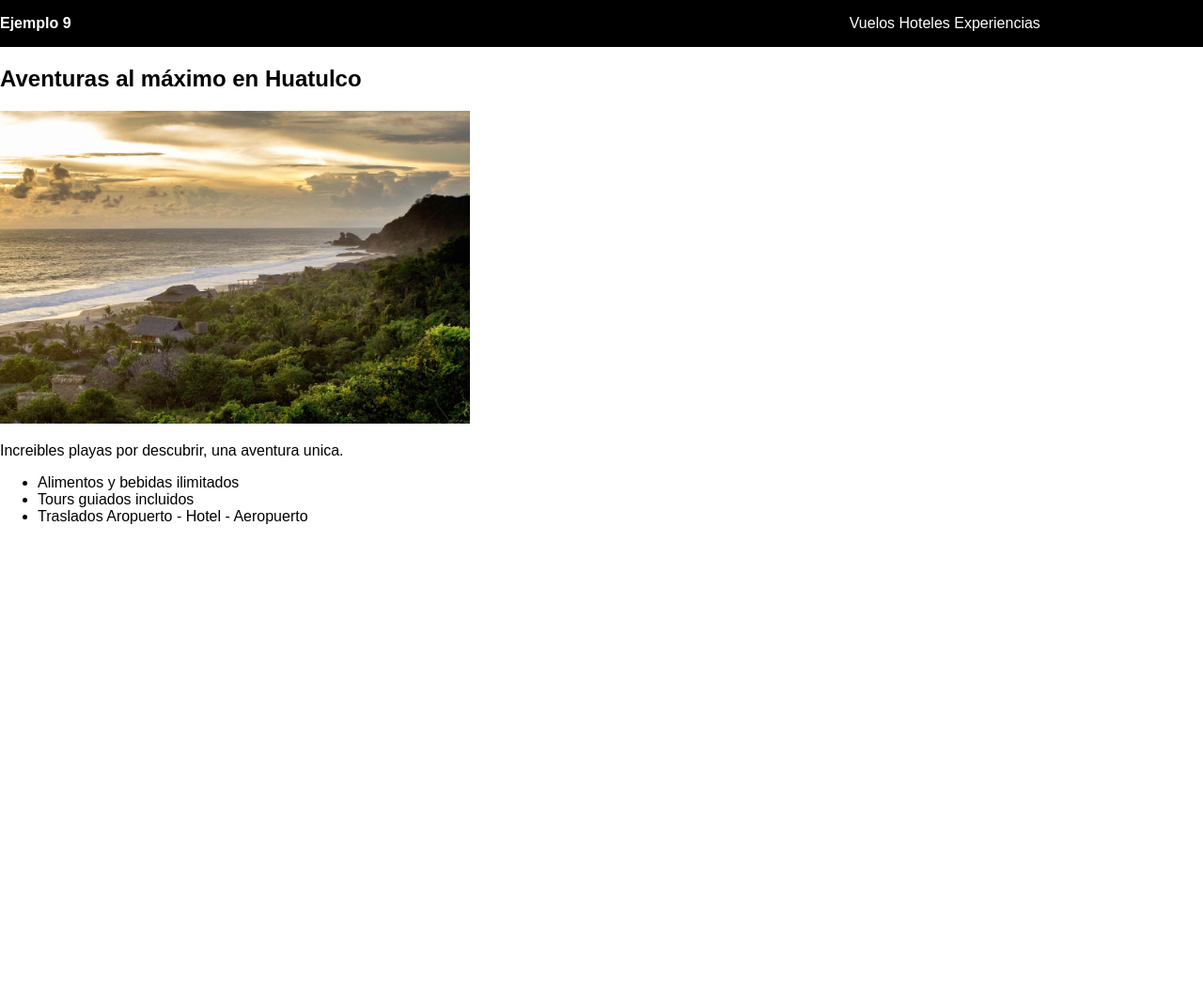
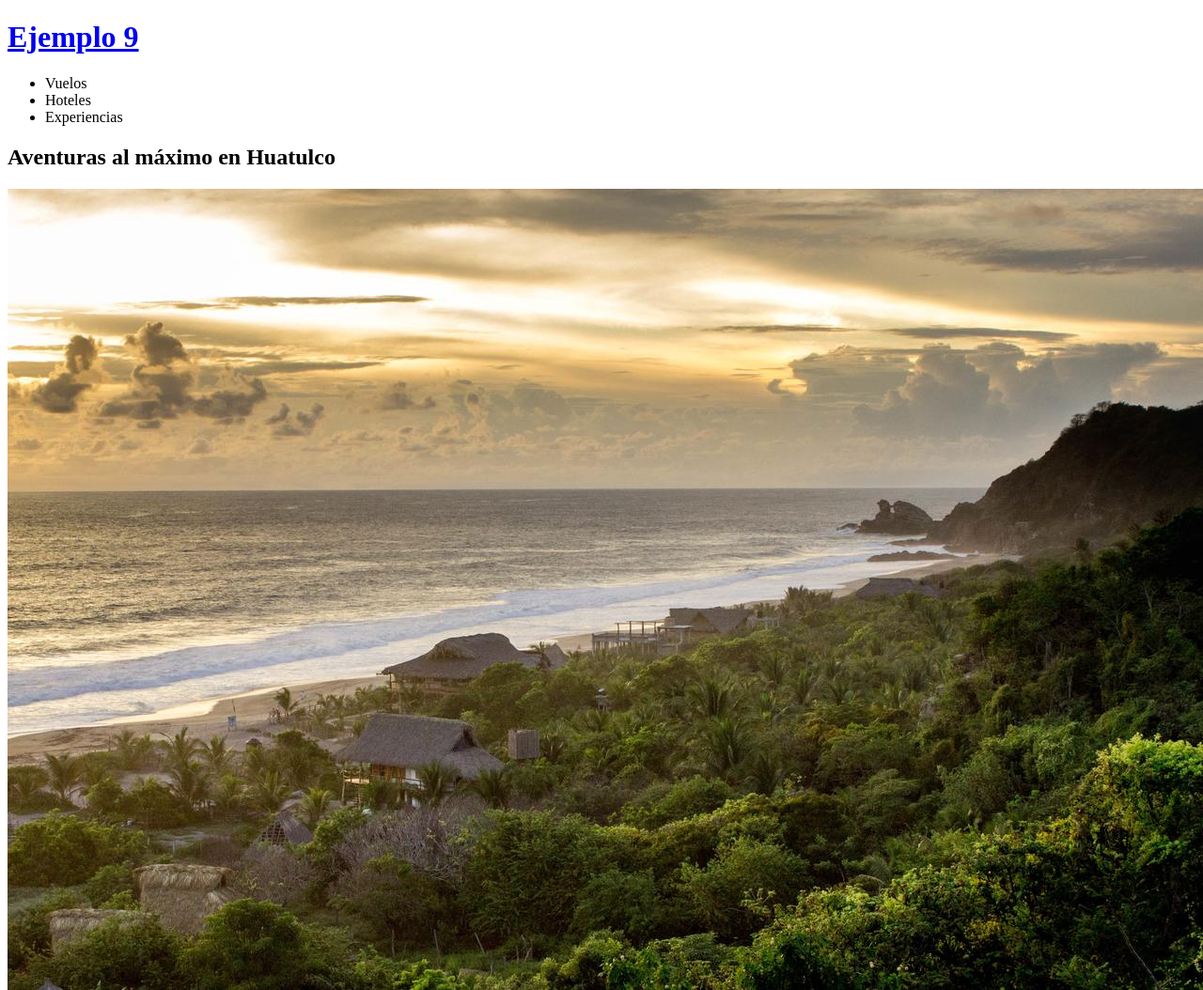
Before and after one commit to DarCortes/ejemplo10-real, a plain HTML site: page huatulco.html in a window 1280 px wide. Shown: the top 1054 px of the page at 94% size. Before the commit the page ends 800 px from the top, so only its background shows below. Drawn offline with Linux system fonts and the light colour scheme.

Commit message:
ajuste de imagenes

```diff
--- a/index.css
+++ b/index.css
@@ -1,64 +1,3 @@
-body {
-  margin: 0;
-  font-family: Arial, Helvetica, sans-serif
+.index-image {
+  max-width: 500px;
 }
-
-header {
-  background: black;
-  color: white;
-}
-
-header ul {
-  width: 45%;
-  display: inline-block;
-  text-align: right;
-}
-
-header ul li {
-  display: inline-block;
-}
-
-header h1 {
-  margin: 0;
-  width: 38%;
-  display: inline-block;
-  font-size: 16px;
-}
-
-header h1 a {
-  color: white;
-  text-decoration: none;
-}
-
-section#cover {
-  text-align: center;
-  margin-bottom: 40px;
-}
-
-section#listado-tours {
-  background-color: white
-}
-
-section#listado-tours article {
-  text-align: center;
-}
-
-section#listado-tours article img {
-  width: 300px;
-}
-@media(min-width: 768px) {
-  body{
-    margin: 0;
-    text-align: justify
-  }
-}
-section#detalleshuatulco article img {
-  width: 500px;
-  text-align: center;
-
-}
-
-section#detalleslapaz article img {
-  width:500px;
-  text-align: center;
-}
```
Also changed, not shown: index.html (+13 -5 lines).
